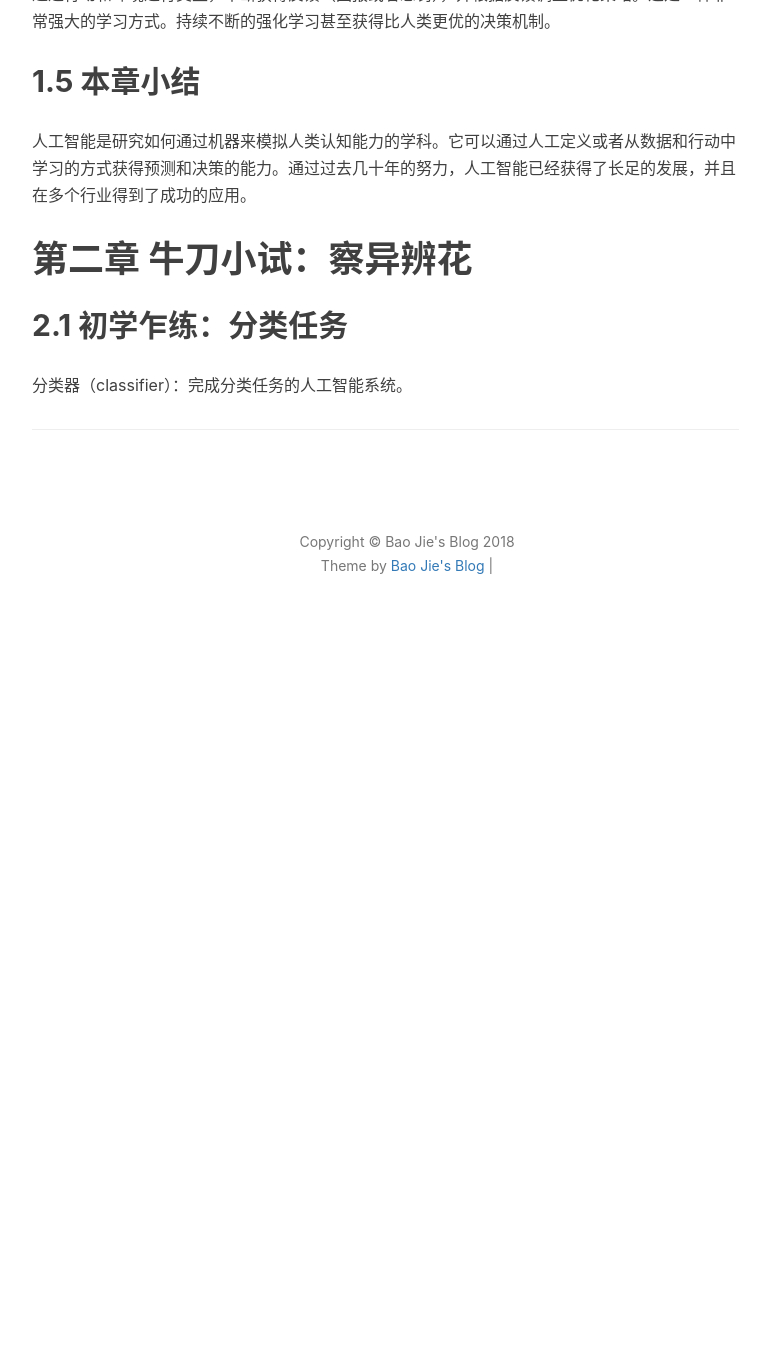
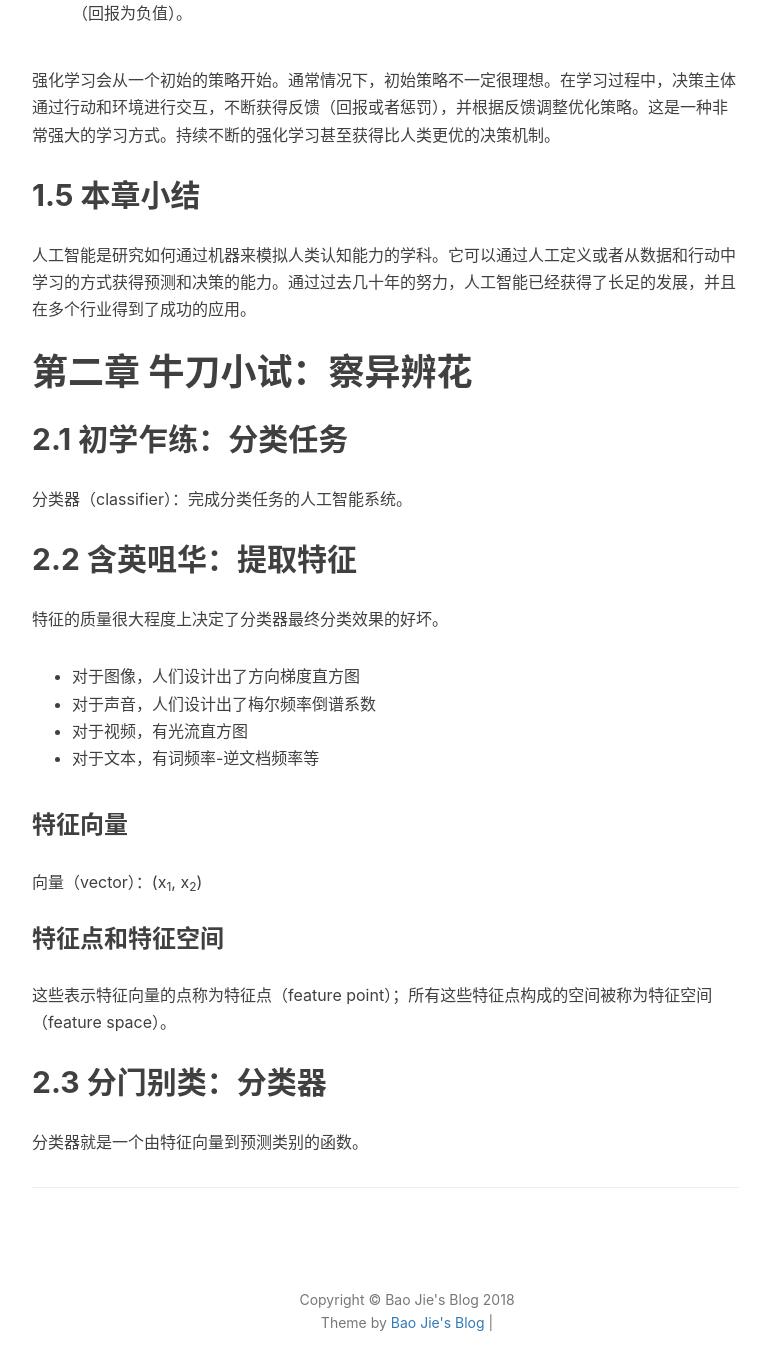
Before and after one commit to jiebaojie/jiebaojie.github.io, a Jekyll site: the page built from notes/machinelearning/fundamentalsOfArtificialIntelligence.md, in a window 1280 px wide and 1400 px high, scrolled down 2907 px. Shown: the top 1370 px of the window, without its empty margins (233-1003 px from the left). Built offline with Jekyll 4.4.1, drawn with Linux system fonts in a browser that asks for light colours; nearby versions of some CDN libraries; comment, search, counter and statistics services are not loaded; before the commit the page ends 3550 px from its top, so only the background shows below that; some of the changed text lies outside the part shown.

Commit message:
by baojie

```diff
--- a/notes/machinelearning/fundamentalsOfArtificialIntelligence.md
+++ b/notes/machinelearning/fundamentalsOfArtificialIntelligence.md
@@ -77,3 +77,24 @@ date: 2018-06-27 00:00:00
 ## 2.1 初学乍练：分类任务
 
 分类器（classifier）：完成分类任务的人工智能系统。
+
+## 2.2 含英咀华：提取特征
+
+特征的质量很大程度上决定了分类器最终分类效果的好坏。
+
+*	对于图像，人们设计出了方向梯度直方图
+*	对于声音，人们设计出了梅尔频率倒谱系数
+*	对于视频，有光流直方图
+*	对于文本，有词频率-逆文档频率等
+
+### 特征向量
+
+向量（vector）：(x<sub>1</sub>, x<sub>2</sub>)
+
+### 特征点和特征空间
+
+这些表示特征向量的点称为特征点（feature point）；所有这些特征点构成的空间被称为特征空间（feature space）。
+
+## 2.3 分门别类：分类器
+
+分类器就是一个由特征向量到预测类别的函数。
```
